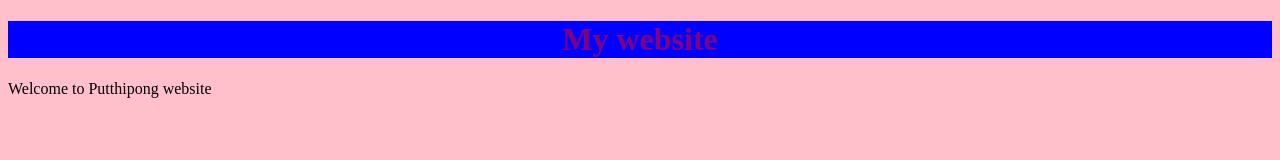
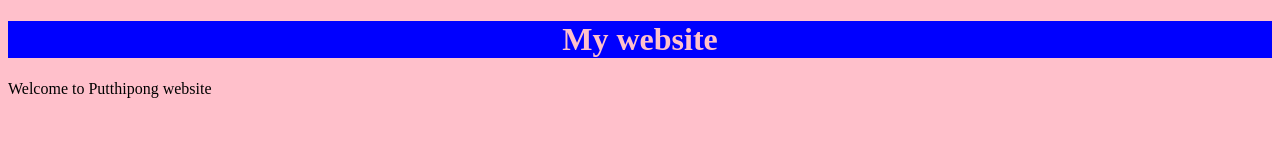
Before and after one commit to 40935-max/Putthipong0, a plain HTML site: page index.html in a window 1280 px wide. Drawn offline with Linux system fonts and the light colour scheme.

Commit message:
Update index.html

```diff
--- a/index.html
+++ b/index.html
@@ -4,7 +4,7 @@
 <title>Putthipong</title>
 </head>
 <body style="background-color:pink;">
-<h1 style="color:purple;text-align:center;font-family:Pliant;font-size100%;background-color:blue;">My website</h1>
+<h1 style="color:pink;text-align:center;font-family:Pliant;font-size100%;background-color:blue;">My website</h1>
 <p>Welcome to Putthipong website</p>
 </body>
 </html>
```
